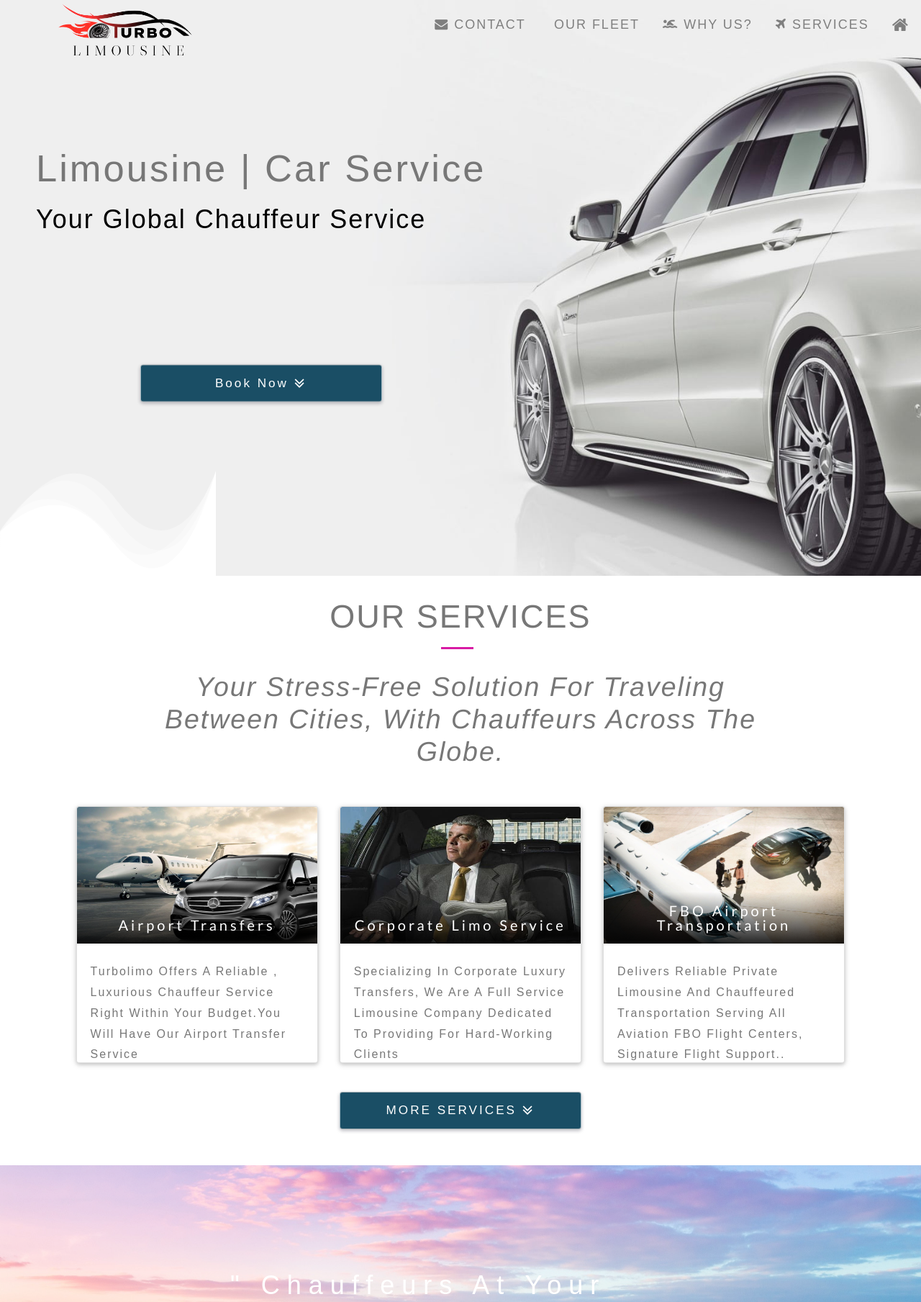
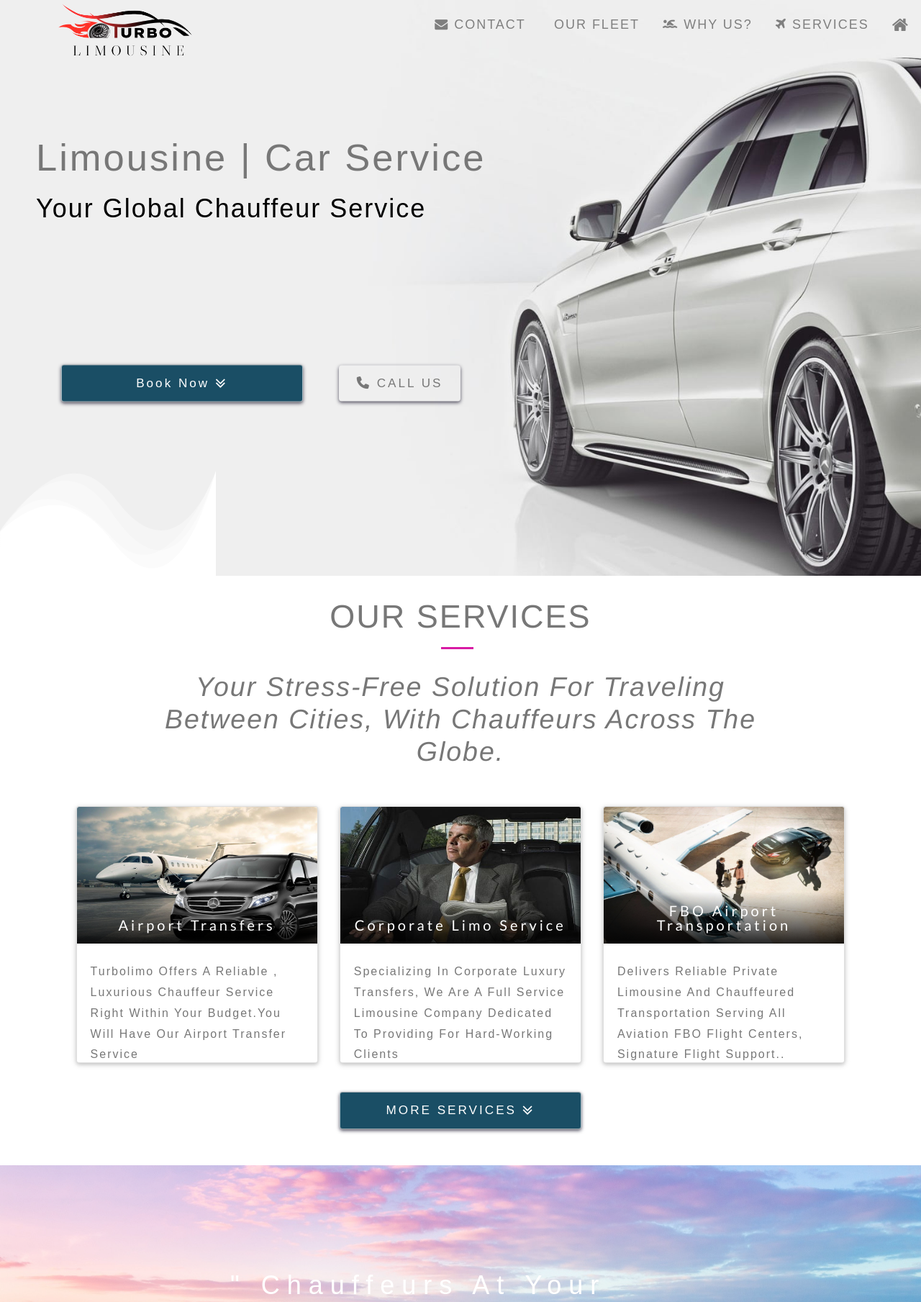
Before and after one commit to hossam1981/turbo, a PHP site: page / in a window 1280 px wide. Shown: the top 1809 px of the page at 72% size. Run offline with PHP 8.4, Linux system fonts and the light colour scheme; some libraries are stand-ins or nearby versions.

Commit message:
add call us as hero btn

```diff
--- a/index.html
+++ b/index.html
@@ -114,21 +114,20 @@
     <div class="w3-display-left
                 span-left
                 w3-animate-left">
+
+      <!-- i use style="font-size:5vw;" to resize te <h1> text -->
+
       <h1>Limousine | Car Service</h1>
+
+
       <span class="w3-xxlarge
                   hero-span
                   w3-text-black
                   " style="margin-bottom:150px"> Your global chauffeur service</span>
 
-      <!-- <span class="w3-xxlarge
-                  hero-span
-                  w3-text-black
-                  w3-hide-small
-                  w3-wide">You will Love The Ride</span> -->
-
 
       <div class=" hero-btn">
-        <a href="#book">
+        <a href="#book" style="margin:15px">
           <button class="
                 btn
                 btn-book
@@ -140,17 +139,11 @@
             <i class="fa fa-lg fa-angle-double-down" aria-hidden="true"></i>
           </button>
         </a>
-
-        <!-- <a href="tel:347-206-0083" class=" call-btn-hero
-                btn
-                btn-call
-                btn-color
-                btn-block
-                bg_slider
-                w3-section ">
+        <a href="tel:347-206-0083" style="margin:15px" class="btn">
 
           <i class="fa-sharp fa-solid fa-phone"></i> CALL US
-        </a> -->
+        </a>
+
 
       </div>
     </div>
@@ -158,15 +151,6 @@
     <img style="position:absolute;  bottom: 0; " src="img1.svg" />
 
   </div>
-
-
-
-  <!---------------Frist section after video Container (About Section) link to cites-------->
-
-
-
-  <!---------------Frist section after video Container (About Section) link to cites-------->
-
 
   <div class="w3-content w3-container ">
 
@@ -672,7 +656,6 @@
                   w3-section w3-left ">
 
               <i class="fa-sharp fa-solid fa-phone"></i> CALL US
-              <!-- </a> -->
             </a>
           </div>
         </form>
--- a/style/btn_slider.css
+++ b/style/btn_slider.css
@@ -3,12 +3,12 @@
     line-height: 1.5;
     text-align: center;
     border-radius: 4px;
-    padding: 12px 24px;
+    padding: 11px 24px;
     display: inline-block;
     vertical-align: middle;
     font-size: 1.14285714rem;
     border: 1px solid transparent;
-    box-shadow: 0 2px 5px 0 rgba(10, 6, 29, 0.28);
+    box-shadow: 0 2px 5px 0 rgb(10 6 29 / 69%);
     }
     .btn-color {
         color: #fff;
@@ -16,9 +16,7 @@
 
     }
     .btn-block {
-        /* display: block; */
         width: 336px;
-        /* margin:0px 0px 30px 0px */
     }
     .bg_slider {
         --initialTextColor: #ffff;
@@ -46,21 +44,6 @@
         background-position: -100% 100%;
         box-shadow: 0 0 15px hsl(249, 9%, 54%);
         }
-
-        @media screen and (max-width: 600px){
-.btn-submit, .btn-book, .btn-call{
-    width: 100%;
-}
-        }
-        @media screen and (max-width: 933px){
-            .form-btn{
-                width: 100%;
-            }
-                    }
-
-
-
-
         .btn-call{
         --initialTextColor: rgb(19, 14, 14);
         --slideTextColor:rgb(10, 7, 7);
@@ -72,3 +55,14 @@
             display: block;
 
         }
+        @media screen and (max-width: 600px){
+
+                .btn-submit, .btn-book, .btn-call{
+    width: 100%;
+}
+        }
+        @media screen and (max-width: 933px){
+            .form-btn{
+                width: 100%;
+            }
+                    }
--- a/style/main.css
+++ b/style/main.css
@@ -98,12 +98,9 @@ h1 {
 .hero-btn {
     margin-top: 20px;
     display: flex;
-    justify-content: center;
-    /* center the two hero btn */
-    /* flex-direction: column; */
-    justify-content: center;
+    justify-content:space-evenly;
     align-items: center;
-    gap:10px;
+
 }
 .call-btn-hero{
     margin-top: 20px;
@@ -113,6 +110,7 @@ h1 {
 @media only screen and (max-width: 600px){
     .hero-btn{
         justify-content: flex-start;
+        display: grid;
     }
     .logo{
         justify-content: flex-center;
```
